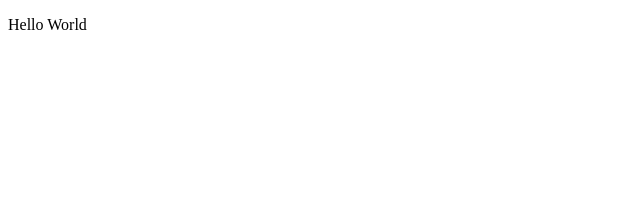
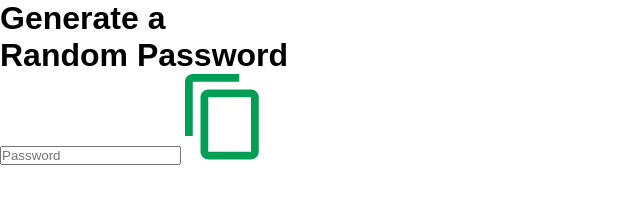
Before and after one commit to SrestMilan/Password_Generator, a plain HTML site: page index.html in a window 1280 px wide. Shown: the whole page, without its empty margins (0-640 px from the left). Drawn offline with Linux system fonts and the light colour scheme.

Commit message:
few code in html file

```diff
--- a/index.html
+++ b/index.html
@@ -7,7 +7,16 @@
     <link rel="stylesheet" href="style.css">
 </head>
 <body>
-    <p>Hello World</p>
+   <div class="screenbody">
+
+    <h1>Generate a <br> Random Password</h1>
+
+    <div class="display">
+        <input type="text" id="password" placeholder="Password">
+        <img src="images/copy.png" >
+    </div>
+   </div>
+
 
 
     <script src="script.js"></script>
--- a/style.css
+++ b/style.css
@@ -0,0 +1,6 @@
+*{
+    margin: 0;
+    padding: 0;
+    font-family: "Poppins",sans-serif;
+    box-sizing: border-box;
+}
```
